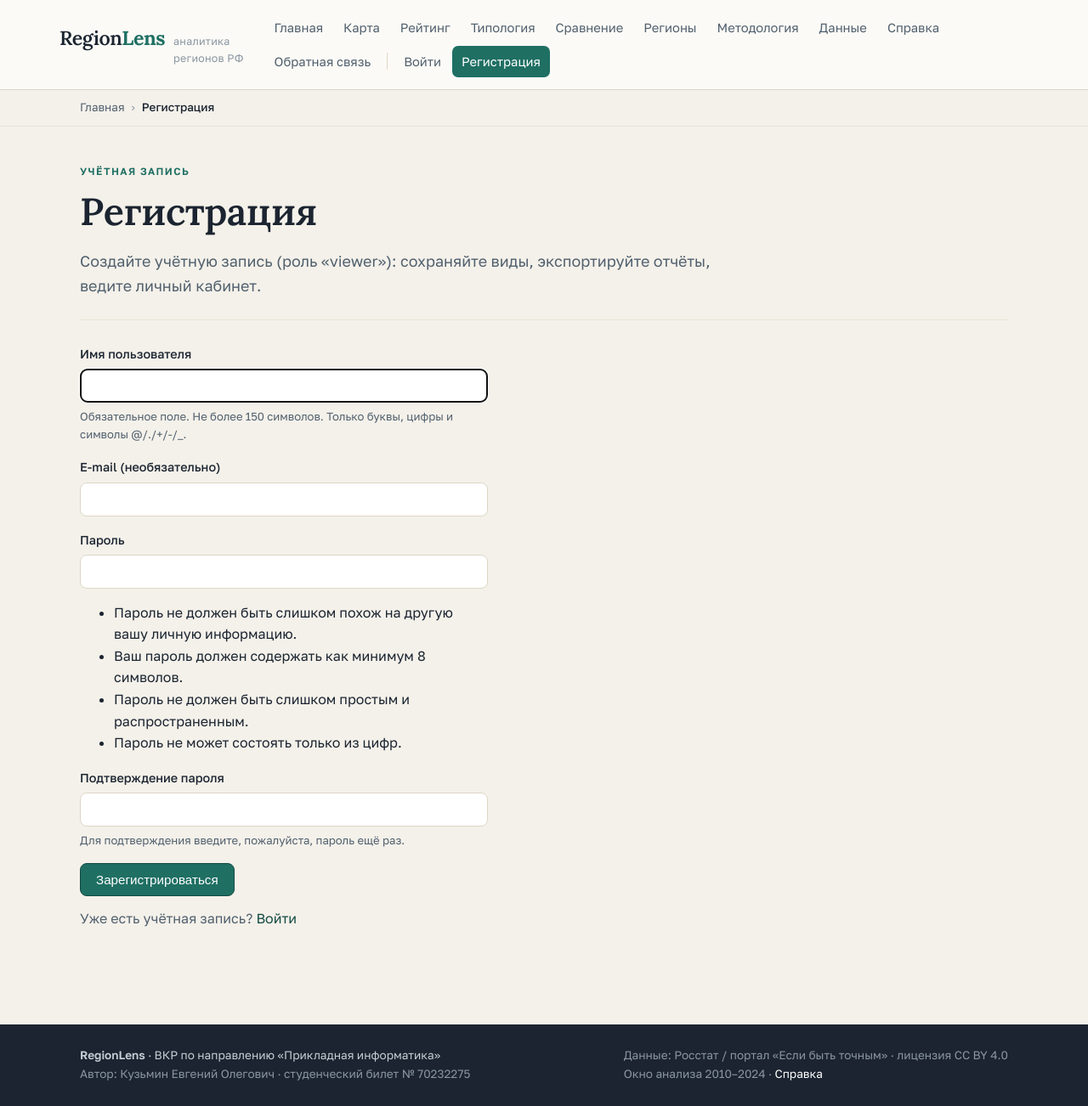
After one commit to ht2473/RegionLens, a Django app: page /accounts/register/ in a window 1280 px wide. The commit adds this page. Shown: the whole page at 85% size. Run offline with Django 5.2, Linux system fonts and the light colour scheme.

Commit message:
feat(auth): регистрация/вход/выход (сессии) + роль viewer по умолчанию + авто-профиль сигналом (Ф10, модуль 3)

```diff
--- a/backend/core/apps.py
+++ b/backend/core/apps.py
@@ -7,3 +7,7 @@ class CoreConfig(AppConfig):
     default_auto_field = "django.db.models.BigAutoField"
     name = "core"
     verbose_name = "Ядро RegionLens"
+
+    def ready(self) -> None:
+        """Подключить обработчики сигналов (авто-создание профиля пользователя)."""
+        from core import signals  # noqa: F401  (импорт ради регистрации обработчиков)
--- /dev/null
+++ b/backend/core/forms.py
@@ -0,0 +1,21 @@
+"""Формы приложения core (Ф10).
+
+`RegistrationForm` — публичная регистрация: имя пользователя, необязательный e-mail и
+пароль с подтверждением (валидаторы пароля — из settings.AUTH_PASSWORD_VALIDATORS).
+"""
+
+from __future__ import annotations
+
+from django import forms
+from django.contrib.auth.forms import UserCreationForm
+from django.contrib.auth.models import User
+
+
+class RegistrationForm(UserCreationForm):
+    """Регистрация пользователя: имя, e-mail (необязательно) и пароль с подтверждением."""
+
+    email = forms.EmailField(required=False, label="E-mail (необязательно)")
+
+    class Meta(UserCreationForm.Meta):
+        model = User
+        fields = ("username", "email")
--- a/backend/core/urls.py
+++ b/backend/core/urls.py
@@ -1,6 +1,7 @@
 """Маршруты приложения core: публичные страницы (Ф7), API (Ф6), healthcheck."""
 
-from django.urls import include, path
+from django.contrib.auth import views as auth_views
+from django.urls import include, path, reverse_lazy
 
 from . import views
 
@@ -16,6 +17,22 @@ urlpatterns = [
     path("data/", views.data_page, name="data"),
     path("help/", views.help_page, name="help"),
     path("feedback/", views.feedback, name="feedback"),
+    path(
+        "accounts/login/",
+        auth_views.LoginView.as_view(
+            template_name="registration/login.html",
+            extra_context={
+                "active": "login",
+                "breadcrumbs": [
+                    {"title": "Главная", "url": reverse_lazy("home")},
+                    {"title": "Вход"},
+                ],
+            },
+        ),
+        name="login",
+    ),
+    path("accounts/logout/", auth_views.LogoutView.as_view(), name="logout"),
+    path("accounts/register/", views.register, name="register"),
     path("healthz/", views.healthz, name="healthz"),
     path("api/", include("core.api.urls")),
 ]
--- a/backend/core/views.py
+++ b/backend/core/views.py
@@ -5,9 +5,14 @@
 в следующих модулях Ф7. Каждой странице передаётся active (подсветка меню) и breadcrumbs.
 """
 
+from django.contrib.auth import login
+from django.contrib.auth.models import Group
 from django.http import HttpRequest, HttpResponse, JsonResponse
-from django.shortcuts import render
+from django.shortcuts import redirect, render
 from django.urls import reverse
+
+from .forms import RegistrationForm
+from .permissions import ROLE_VIEWER
 
 
 def healthz(request: HttpRequest) -> JsonResponse:
@@ -98,3 +103,32 @@ def feedback(request: HttpRequest) -> HttpResponse:
         "pages/feedback.html",
         {"active": "feedback", "breadcrumbs": crumbs, "sent": sent},
     )
+
+
+def register(request: HttpRequest) -> HttpResponse:
+    """Регистрация: создаёт пользователя, назначает роль viewer и выполняет вход.
+
+    Профиль пользователя создаётся сигналом (см. core/signals.py). Уже вошедший
+    пользователь перенаправляется на главную.
+    """
+    crumbs = [
+        {"title": "Главная", "url": reverse("home")},
+        {"title": "Регистрация"},
+    ]
+    if request.user.is_authenticated:
+        return redirect("home")
+    if request.method == "POST":
+        form = RegistrationForm(request.POST)
+        if form.is_valid():
+            user = form.save()
+            group, _ = Group.objects.get_or_create(name=ROLE_VIEWER)
+            user.groups.add(group)
+            login(request, user)
+            return redirect("home")
+    else:
+        form = RegistrationForm()
+    return render(
+        request,
+        "registration/register.html",
+        {"active": "register", "breadcrumbs": crumbs, "form": form},
+    )
--- a/backend/static/css/app.css
+++ b/backend/static/css/app.css
@@ -83,6 +83,18 @@ small { color: var(--ink-faint); }
   }
   .nav.open { display: flex; }
   .site-header { position: relative; }
+}
+
+.nav-sep { width: 1px; align-self: center; height: 20px; background: var(--line); margin: 0 6px; }
+.nav-user { display: inline-flex; align-items: center; padding: 7px 6px;
+  font-size: 0.9rem; font-weight: 500; color: var(--accent-deep); }
+.nav-logout { display: inline; margin: 0; }
+.nav-logout button { background: none; border: none; cursor: pointer; padding: 7px 11px;
+  border-radius: 7px; color: var(--ink-soft); font-size: 0.92rem; font-family: inherit; }
+.nav-logout button:hover { background: var(--accent-soft); color: var(--accent-deep); }
+@media (max-width: 900px) {
+  .nav-sep { display: none; }
+  .nav-user, .nav-logout, .nav-logout button { display: block; width: 100%; text-align: left; }
 }
 
 /* ── Хлебные крошки ──────────────────────────────────────────────────── */
--- a/backend/templates/base.html
+++ b/backend/templates/base.html
@@ -32,6 +32,14 @@
         <a href="{% url 'data' %}" class="{% if active == 'data' %}is-active{% endif %}">Данные</a>
         <a href="{% url 'help' %}" class="{% if active == 'help' %}is-active{% endif %}">Справка</a>
         <a href="{% url 'feedback' %}" class="{% if active == 'feedback' %}is-active{% endif %}">Обратная связь</a>
+        <span class="nav-sep" aria-hidden="true"></span>
+        {% if user.is_authenticated %}
+          <span class="nav-user" title="Вы вошли как {{ user.get_username }}">{{ user.get_username }}</span>
+          <form method="post" action="{% url 'logout' %}" class="nav-logout">{% csrf_token %}<button type="submit">Выйти</button></form>
+        {% else %}
+          <a href="{% url 'login' %}" class="{% if active == 'login' %}is-active{% endif %}">Войти</a>
+          <a href="{% url 'register' %}" class="{% if active == 'register' %}is-active{% endif %}">Регистрация</a>
+        {% endif %}
       </nav>
     </div>
   </header>
--- /dev/null
+++ b/backend/templates/registration/register.html
@@ -0,0 +1,30 @@
+{% extends "base.html" %}
+
+{% block title %}Регистрация — RegionLens{% endblock %}
+
+{% block content %}
+<section class="hero">
+  <p class="eyebrow">Учётная запись</p>
+  <h1>Регистрация</h1>
+  <p class="lead">Создайте учётную запись (роль «viewer»): сохраняйте виды, экспортируйте отчёты,
+    ведите личный кабинет.</p>
+</section>
+
+<form method="post" action="{% url 'register' %}" style="max-width: 480px;">
+  {% csrf_token %}
+  {% for field in form %}
+    <div class="field">
+      <label for="{{ field.id_for_label }}">{{ field.label }}</label>
+      {{ field }}
+      {% if field.help_text %}
+        <p class="muted" style="font-size:0.82rem; margin:6px 0 0;">{{ field.help_text|safe }}</p>
+      {% endif %}
+      {% for error in field.errors %}
+        <p style="color:var(--bad); font-size:0.85rem; margin:6px 0 0;">{{ error }}</p>
+      {% endfor %}
+    </div>
+  {% endfor %}
+  <button class="btn" type="submit">Зарегистрироваться</button>
+  <p style="margin-top:14px;">Уже есть учётная запись? <a href="{% url 'login' %}">Войти</a></p>
+</form>
+{% endblock %}
```
Also changed, not shown: backend/core/signals.py (added, +24 -0 lines), backend/templates/registration/login.html (added, +32 -0 lines), tests/test_auth.py (added, +107 -0 lines), tests/test_models.py (+7 -4 lines).
